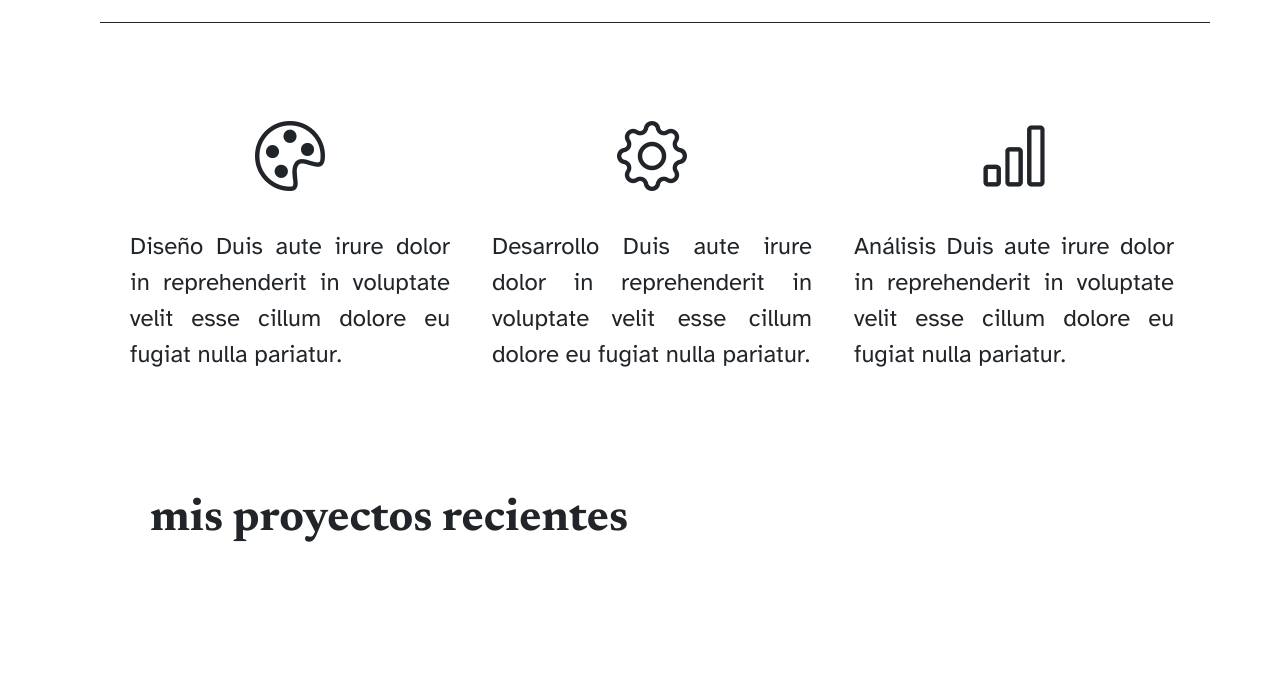
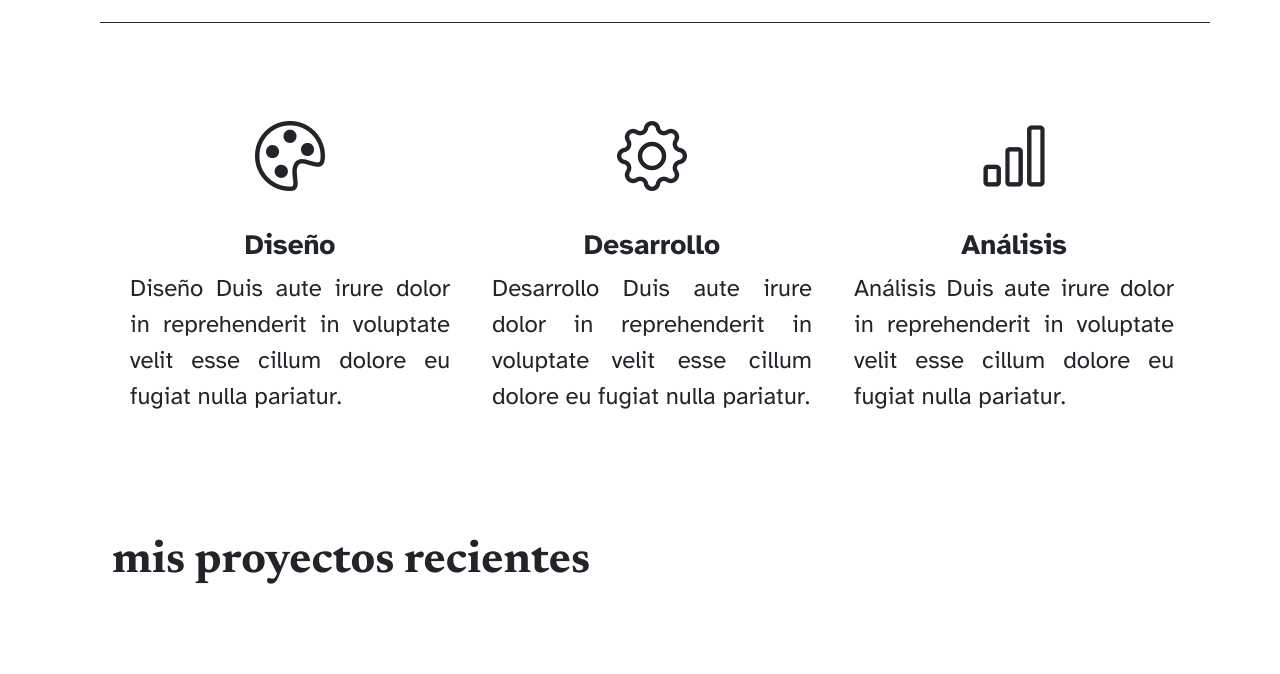
Before and after one commit to rs-ventana/ra-portafolio, a plain HTML site: page docs/pagina de prueba/pagtwo.html in a window 1280 px wide. Shown: the part 745-1419 px from the top of the page. Before the commit the page ends 1300 px from the top, so only its background shows below. Drawn offline with nearby package versions, Linux system fonts and the light colour scheme.

Commit message:
nueva regilla

```diff
--- a/docs/pagina de prueba/pagtwo.html
+++ b/docs/pagina de prueba/pagtwo.html
@@ -51,6 +51,46 @@
 
             <div class = "row" >
 
+                <div class="col-12 col-sm-4 product">
+                    <i class="bi bi-palette"></i>
+                    <h3>
+                        Diseño
+                    </h3>
+                    <p >
+                        Diseño Duis aute irure dolor in reprehenderit in voluptate velit esse cillum dolore eu fugiat nulla pariatur.
+                    </p>
+                </div>
+
+                <div class="col-12 col-sm-4 product">
+
+                    <i class="bi bi-gear"></i>
+                    <h3>
+                        Desarrollo
+                    </h3>
+                    <p >
+                        Desarrollo Duis aute irure dolor in reprehenderit in voluptate velit esse cillum dolore eu fugiat nulla pariatur.
+                    </p>
+                </div>
+
+                <div class="col-12 col-sm-4 product">
+                    <i class="bi bi-bar-chart"></i>
+                    <h3>
+                        Análisis
+                    </h3>
+                    <p >
+                        Análisis Duis aute irure dolor in reprehenderit in voluptate velit esse cillum dolore eu fugiat nulla pariatur.
+                </div>
+
+            </div>
+
+
+
+            <div class = "sectionTwo" >
+                <h2> mis proyectos recientes  </h2>
+            </div>
+
+            <div class = "row" >
+
                 <div class="col-4 col-sm-4 product">
                     <i class="bi bi-palette"></i>
                     <p >
@@ -76,12 +116,6 @@
 
 
 
-            <div class = "sectionTwo" >
-                <h2> mis proyectos recientes  </h2>
-            </div>
-
-
-
         </div>
     </div>
 
--- a/docs/pagina de prueba/styleTwo.css
+++ b/docs/pagina de prueba/styleTwo.css
@@ -47,7 +47,6 @@
 
 .sectionTwo {
     padding-top: 25px;
-    padding-left: 50px;
 }
 
 .sectionTwo h2 {
@@ -77,3 +76,8 @@
     font-size: 70px;
     padding-bottom: 20px;
 }
+
+h3{
+    font-family: "Atkinson Hyperlegible", sans-serif;
+    font-weight: 600;
+}
```
